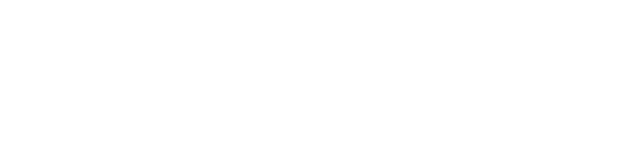
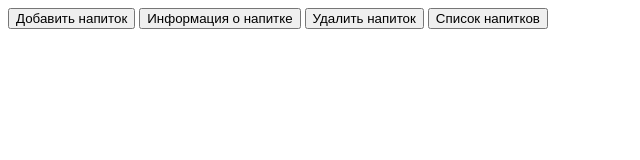
Before and after one commit to qweetar/js-study, a plain HTML site: page homework_4_part2/index.html in a window 1280 px wide. Shown: the whole page, without its empty margins (0-640 px from the left). Drawn offline with Linux system fonts and the light colour scheme.

Commit message:
task complite

```diff
--- a/homework_4_part2/index.html
+++ b/homework_4_part2/index.html
@@ -5,6 +5,11 @@
       <title>Document</title>
   </head>
   <body>
+    <input type=button value='Добавить напиток' onclick='addDrink()'>
+    <input type=button value='Информация о напитке' onclick='infoDrink()'>
+    <input type=button value='Удалить напиток' onclick='delDrink()'>
+    <input type=button value='Список напитков' onclick='listDrink()'>
+
 
     <script src="script.js"></script>
   </body>
--- a/homework_4_part2/script.js
+++ b/homework_4_part2/script.js
@@ -12,7 +12,7 @@ function HashStorageFunc() {
   }
 
   this.deleteValue = function deleteVal(key) {
-    if (this.getValue(key)) {
+    if (key in hashObj) {
       delete hashObj[key];
       return true;
     } else {
@@ -30,7 +30,46 @@ function HashStorageFunc() {
   }
 }
 
+
 var drinkStorage = new HashStorageFunc();
+
+function addDrink() {
+  var drinkName = prompt("Введите название напитка");
+  var alcohol = prompt("Напиток алкогольный? Введите 'Да' или 'Нет'");
+  var composition = prompt("Введите состав напитка через запятую: 'ингредиент_1, ингредиент_2, ..., ингредиент_n'");
+  var recipe = prompt("Введите описание рецепта");
+  var newDrink = {};
+  newDrink.алкогольный = alcohol;
+  newDrink.состав = composition.split(/,/);
+  newDrink["рецепт приготовления"] = recipe;
+
+  drinkStorage.addValue(drinkName, newDrink);
+  alert("Напиток успешно добавлен в каталог!");
+}
+
+function delDrink() {
+  var drinkName = prompt("Введите название напитка");
+  if (drinkStorage.deleteValue(drinkName)) {
+    alert("Наиток удален из каталога");
+  } else {
+    alert("Такого напитка нет в каталоге");
+  }
+}
+
+function infoDrink() {
+  var drinkName = prompt("Введите название напитка");
+  var drinkInfo = drinkStorage.getValue(drinkName);
+  alert("Напиток " + drinkName +
+        "\nАлкогольный: " + drinkInfo.алкогольный +
+        "\nСостав: " + drinkInfo.состав +
+        "\nРецепт приготовления: \n" +
+         drinkInfo["рецепт приготовления"]);
+}
+
+function listDrink() {
+  var drinkList = drinkStorage.getKeys();
+  alert("В каталоге имеются следующие напитки: " + drinkList);
+}
 
 var margarita = {
   алкогольный: "да",
```
